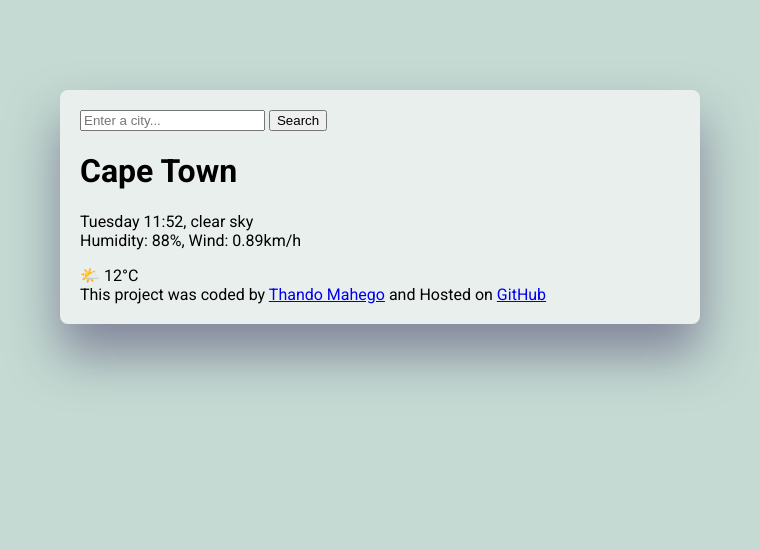
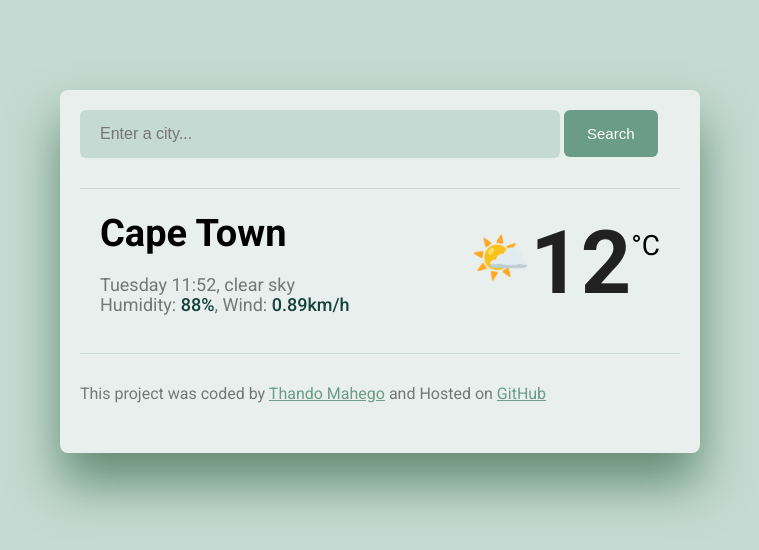
Before and after one commit to ThandoMashego/my-weather-app, a plain HTML site: page index.html in a window 1280 px wide. Shown: the whole page, without its empty margins (260-1019 px from the left). Drawn offline with Linux system fonts and the light colour scheme.

Commit message:
Added basic CSS

```diff
--- a/index.html
+++ b/index.html
@@ -13,21 +13,29 @@
 
 <div class="container">
     <header>
-        <form>
-            <input type="search" placeholder="Enter a city..." required />
-            <input type="submit" value="Search"/>
+        <form class="search-form">
+            <input type="search" placeholder="Enter a city..." required  class="search-form-input"/>
+            <input type="submit" value="Search" class="search-form-button"/>
         </form>
     </header>
 
     <main>
-    <div>
-    <h1>Cape Town</h1>
-    <p>
-    Tuesday 11:52, clear sky<br>
-    Humidity: 88%, Wind: 0.89km/h
-    </p>
-    </div>
-    <div>🌤️ 12°C</div>
+        <div class="weather-app-data">
+            <div>
+                <h1 class="weather-app-city">Cape Town</h1>
+                <p class="weather-app-details">
+                Tuesday 11:52, clear sky<br>
+                Humidity: <span>88%</span>, Wind: <span>0.89km/h</span>
+                </p>
+            </div>
+
+            <div class="weather-app-container">
+                <div class="icon">🌤️ </div>
+                <div class="temp-value">12</div>
+                <div class="unit">°C</div>
+            </div>
+
+        </div>
 
     </main>
 
--- a/src/style.css
+++ b/src/style.css
@@ -3,6 +3,9 @@ body {
         font-family: "Roboto", sans-serif;
         font-weight: 400;
         font-style: normal;
+}
+a{
+    color: #6A9C89;
 }
 
 .container{
@@ -10,6 +13,83 @@ body {
     background-color:#E9EFEC;
     margin: 90px auto;
     padding: 20px;
-    box-shadow: 0 30px 50px rgba(65,50,100,0.5);
+    box-shadow: 0 30px 50px rgba(2, 64, 20, 0.5);
     border-radius: 8px;
 }
+header{
+    border-bottom: 1px solid #C4DAD2;
+    padding: 0 0 30px 0;
+}
+
+.search-form-input{
+    background-color: #C4DAD2;
+    font-size: 16px;
+    border: none;
+    padding: 15px 20px;
+    width: 80%;
+    border-radius: 6px;
+}
+
+.search-form-button{
+    background-color:#6A9C89;
+    border: none;
+    border-radius: 6px;
+    padding: 15px 23px;
+    font-size: 15px;
+    color: white;
+
+
+}
+footer{
+    border-top: 1px solid #C4DAD2;
+    padding: 30px  0px;
+    color: rgba(0, 0, 0, 0.5);
+
+}
+main{
+    padding:20px;
+}
+
+.weather-app-data{
+    display: flex;
+    justify-content: space-between;
+}
+
+.weather-app-city{
+    font-size: 38px;
+    line-height: 48px;
+    margin: 0;
+
+}
+
+.weather-app-details{
+    /* color:rgba(39,33,66,0.4); */
+    color: rgba(0, 0, 0, 0.5);
+    font-size: 18px;
+    line-height: 20px;
+}
+span{
+    color:#16423C;
+    font-weight: 500;
+
+}
+.weather-app-container{
+    display: flex;
+}
+.temp-value{
+    font-size: 88px;
+    color:#212121;
+    font-weight: 700;
+    line-height: 1;
+    margin: 10px 0;
+
+}
+.icon{
+    font-size: 48px;
+    margin-top: 20px;
+}
+
+.unit{
+    margin-top: 20px;
+    font-size: 28px;
+}
```
